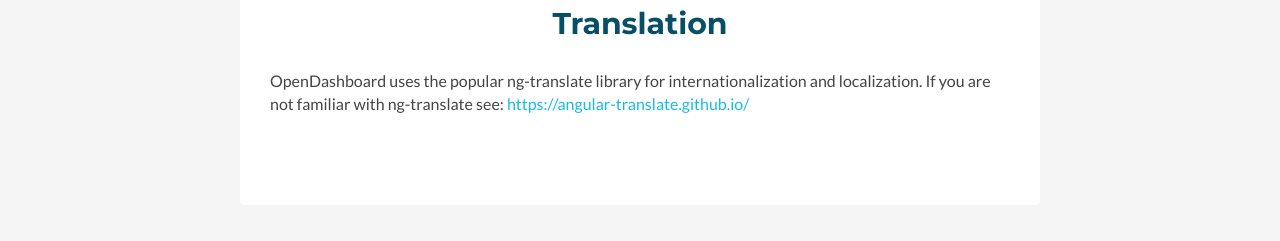
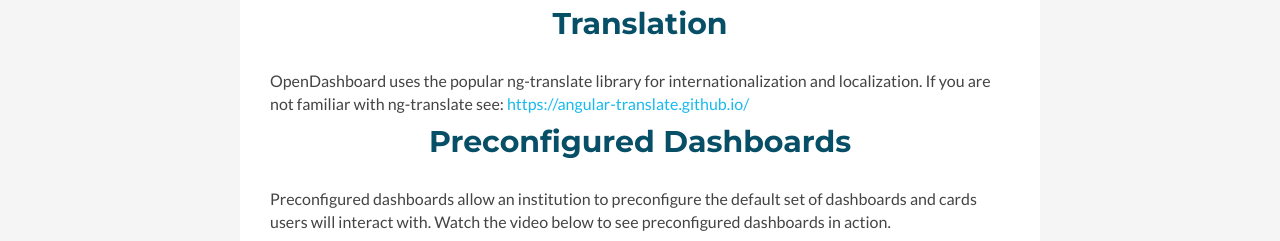
Before and after one commit to Apereo-Learning-Analytics-Initiative/OpenDashboard-legacy, a plain HTML site: page index.html in a window 1280 px wide. Shown: the part 7248-7489 px from the top of the page. Drawn offline with nearby package versions, Linux system fonts and the light colour scheme; grey boxes are pictures that could not be loaded.

Commit message:
added preconfigured dashboard video

```diff
--- a/index.html
+++ b/index.html
@@ -379,6 +379,13 @@
             <p>OpenDashboard uses the popular ng-translate library for internationalization and localization.
             If you are not familiar with ng-translate see: <a href="https://angular-translate.github.io/" target="_blank">https://angular-translate.github.io/</a>
             </p>
+            <h2 id="preconfig" class="title text-center">Preconfigured Dashboards</h2>
+            <p>Preconfigured dashboards allow an institution to preconfigure the default set of dashboards and cards users will interact with. Watch the video below
+            to see preconfigured dashboards in action.
+            </p>
+          <div class="embed-responsive embed-responsive-4by3">
+            <iframe class="embed-responsive-item" src="https://www.youtube.com/embed/8PCvoo30wco" allowfullscreen></iframe>
+          </div>
         </div>
       </div>
     </div>
```
